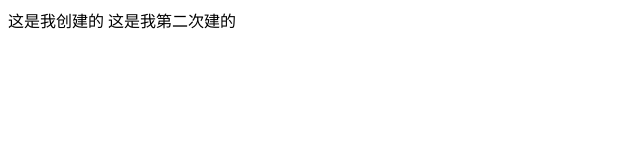
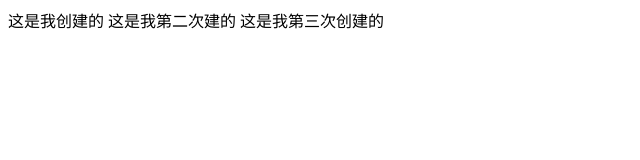
Before and after one commit to suPengBox/taobao, a plain HTML site: page index.html in a window 1280 px wide. Shown: the whole page, without its empty margins (0-640 px from the left). Drawn offline with Linux system fonts and the light colour scheme.

Commit message:
这是第三版

```diff
--- a/index.html
+++ b/index.html
@@ -7,5 +7,6 @@
 	<body>
 		这是我创建的
 		这是我第二次建的
+		这是我第三次创建的
 	</body>
 </html>
```
